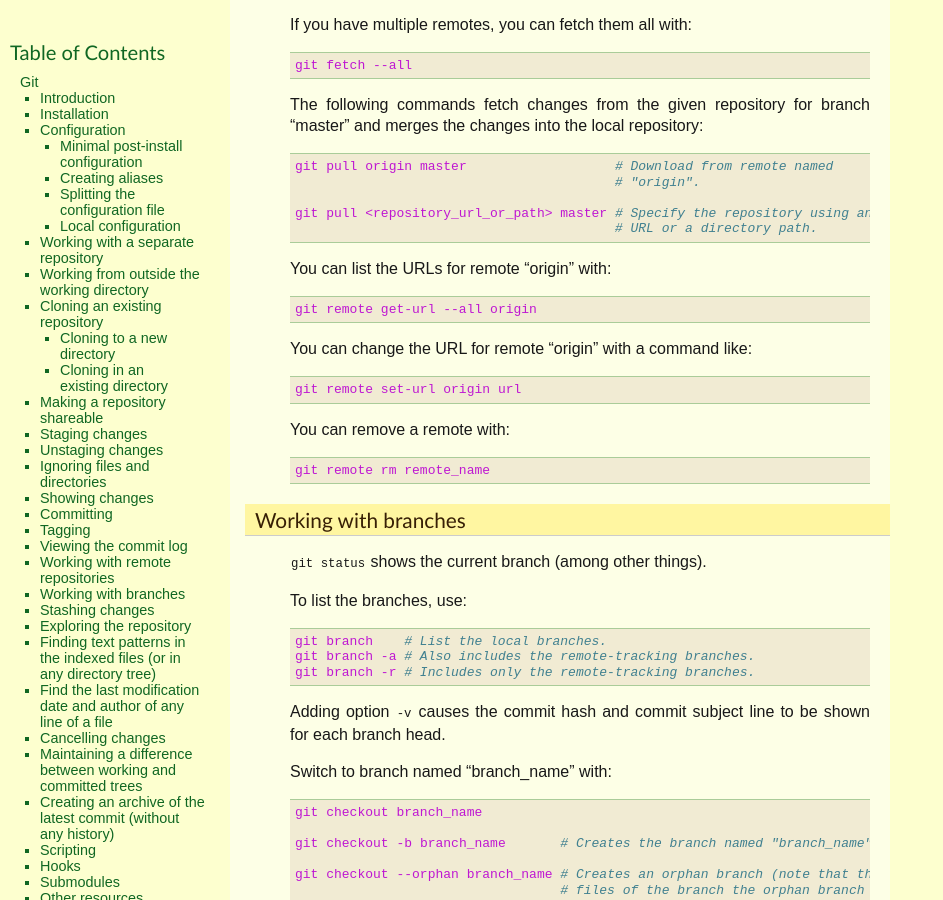
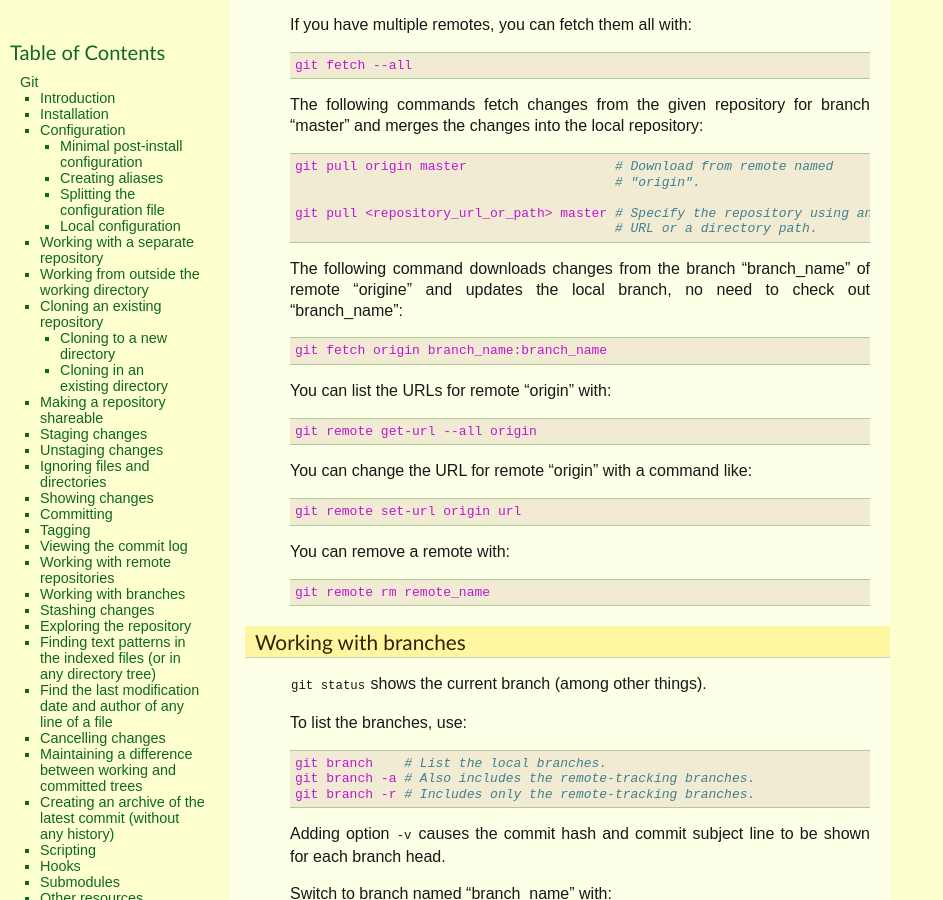
Before and after one commit to thierr26/thierr26_personal_notes_sphinx_sources, a Sphinx documentation site: the page built from source/git.rst, in a window 1280 px wide and 900 px high, scrolled down 11087 px. Shown: the whole window, without its empty margins (0-943 px from the left). Built offline with Sphinx 7.4.7, drawn with Linux system fonts in a browser that asks for light colours.

Commit message:
Add 'git fetch origin branch_name:branch_name'

```diff
--- a/source/git.rst
+++ b/source/git.rst
@@ -698,6 +698,11 @@
   git pull <repository_url_or_path> master # Specify the repository using an
                                            # URL or a directory path.
 
+The following command downloads changes from the branch "branch_name" of remote
+"origine" and updates the local branch, no need to check out "branch_name"::
+
+  git fetch origin branch_name:branch_name
+
 You can list the URLs for remote "origin" with::
 
   git remote get-url --all origin
```
